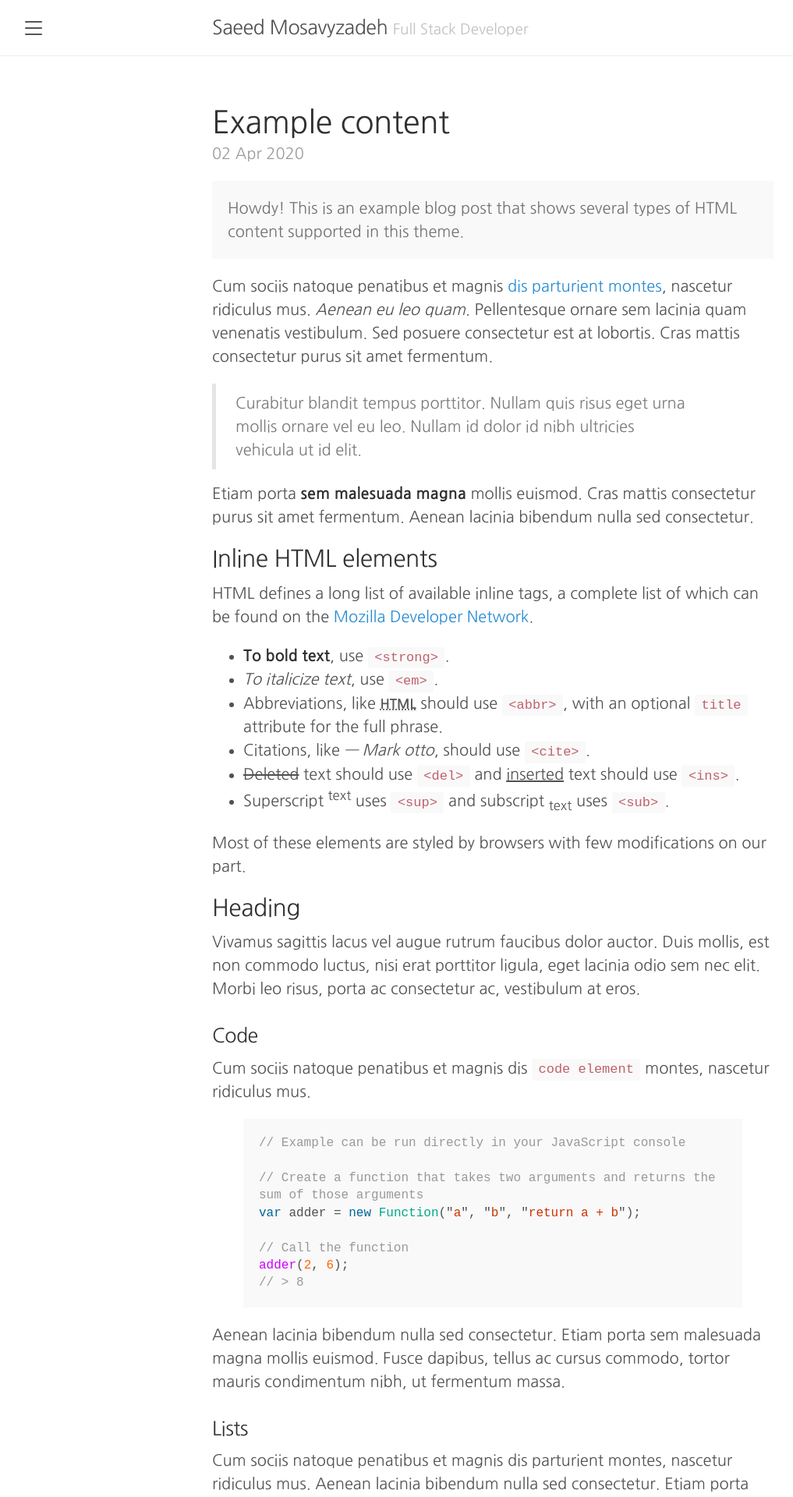
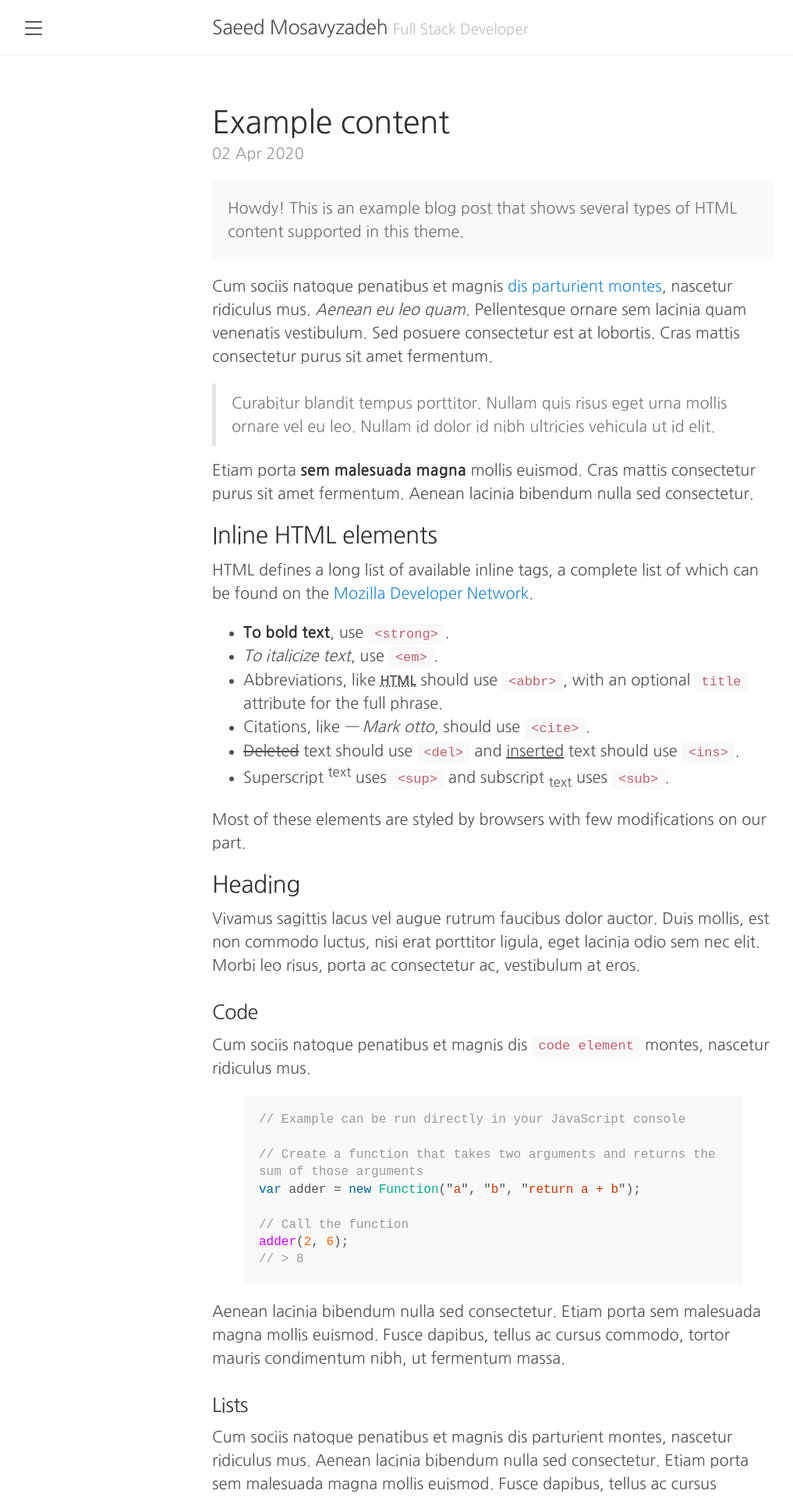
Before and after one commit to saeedmosavyzadeh/SaeedMosavyzadeh.github.io, a Jekyll site: the page built from index.html, in a window 1280 px wide. Shown: the top 1920 px of the page at 78% size, without its empty margins (8-1025 px from the left). Built offline with Jekyll 4.4.1, drawn with Linux system fonts in a browser that asks for light colours; the list of posts is cut into pages by our own code.

Commit message:
Update poole.css

```diff
--- a/public/css/poole.css
+++ b/public/css/poole.css
@@ -223,12 +223,7 @@ blockquote {
 blockquote p:last-child {
   margin-bottom: 0;
 }
-@media (min-width: 30em) {
-  blockquote {
-    padding-right: 5rem;
-    padding-left: 1.25rem;
-  }
-}
+
 
 img {
   display: block;
```
